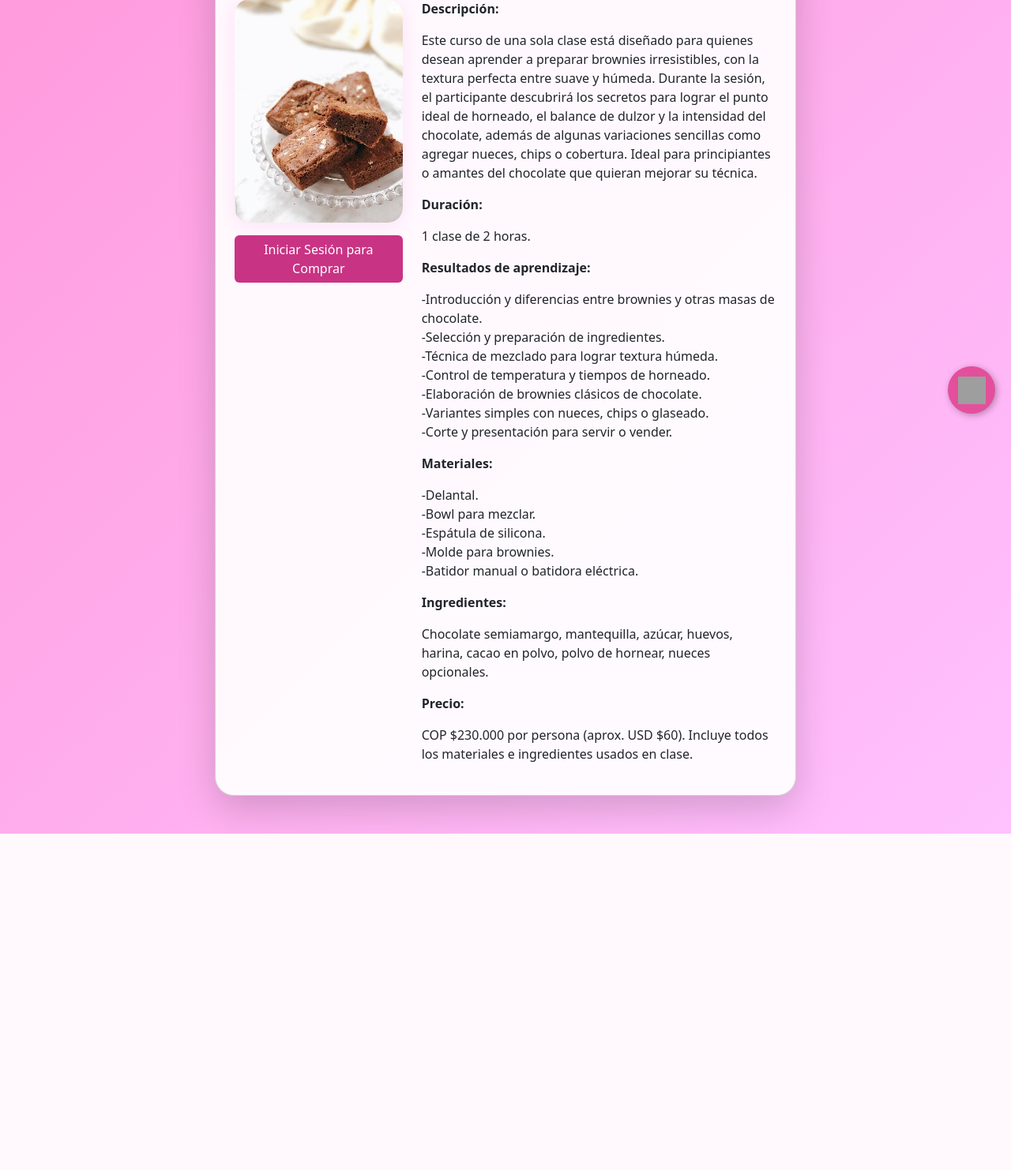
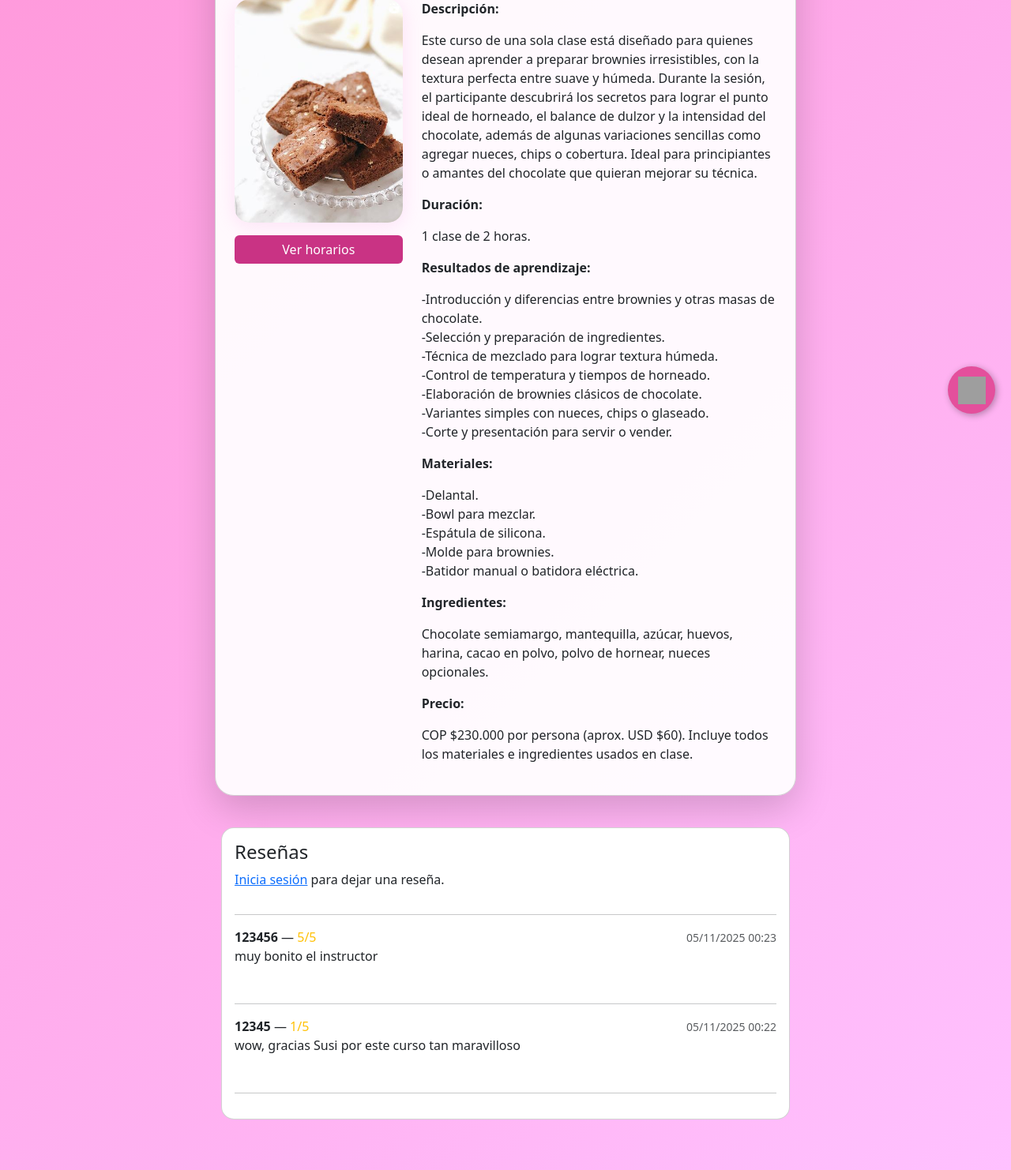
Before and after one commit to CSM-Coders/Souffle, a Django app: page /curso/2/ in a window 1280 px wide. Shown: the part 256-1738 px from the top of the page at 79% size. Before the commit the page ends 1312 px from the top, so only its background shows below. Run offline with Django 5.2, Linux system fonts and the light colour scheme; data comes from the database, SQL or seed files in the repository; both versions use the stored data as it was after the commit; grey boxes are pictures that could not be loaded.

Commit message:
agregar funcionalidades de los reviews

```diff
--- a/souffle/urls.py
+++ b/souffle/urls.py
@@ -32,6 +32,8 @@ urlpatterns = [
     path('home/', souffle.home, name='home'),
     path('signup/', souffle.signup_view, name='signup'),
     path('curso/<int:curso_id>/', souffle.curso_detail, name='curso_detail'),
+    path('curso/<int:curso_id>/review/add/', souffle.add_review, name='add_review'),
+    path('review/<int:review_id>/delete/', souffle.delete_review, name='delete_review'),
     path('favoritos/<int:curso_id>/', souffle.toggle_favorite, name='toggle_favorite'),
     path('estadisticas/', souffle.estadisticas, name='estadisticas'),
     path('comprar/<int:horario_id>/', souffle.comprar_curso, name='comprar_curso'),
--- /dev/null
+++ b/souffleApp/forms.py
@@ -0,0 +1,21 @@
+from django import forms
+
+# Convertir a ModelForm para Review
+from .models import Review
+
+class ReviewForm(forms.ModelForm):
+    class Meta:
+        model = Review
+        fields = ['content', 'rating']
+        widgets = {
+            'content': forms.Textarea(attrs={
+                'rows': 4,
+                'class': 'form-control',
+                'placeholder': 'Escribe tu reseña...'
+            }),
+            'rating': forms.Select(attrs={'class': 'form-select'}, choices=[('', 'Calificación (opcional)')] + [(i, str(i)) for i in range(1,6)])
+        }
+        labels = {
+            'content': '',
+            'rating': ''
+        }
--- a/souffleApp/models.py
+++ b/souffleApp/models.py
@@ -134,3 +134,18 @@ class Compra(models.Model):
         ordering = ['-fecha_compra']
         verbose_name = "Compra"
         verbose_name_plural = "Compras"
+
+# Nueva clase: Review
+class Review(models.Model):
+    curso = models.ForeignKey(SouffleApp, on_delete=models.CASCADE, related_name='reviews')
+    user = models.ForeignKey(User, on_delete=models.CASCADE, related_name='reviews')
+    content = models.TextField(max_length=2000)
+    rating = models.PositiveSmallIntegerField(null=True, blank=True)  # opcional 1-5
+    created_at = models.DateTimeField(auto_now_add=True)
+    updated_at = models.DateTimeField(auto_now=True)
+
+    class Meta:
+        ordering = ['-created_at']
+
+    def __str__(self):
+        return f"Review by {self.user.username} on {self.curso.title}"
--- a/souffleApp/templates/souffleApp/curso_detail.html
+++ b/souffleApp/templates/souffleApp/curso_detail.html
@@ -90,7 +90,7 @@
                                 {% endif %}
                             {% else %}
                                 <a href="{% url 'login' %}?next={{ request.get_full_path }}" class="btn btn-rosa w-100">
-                                    Iniciar Sesión para Comprar
+                                    Ver horarios
                                 </a>
                             {% endif %}
 
@@ -148,6 +148,55 @@
                 </div>
             </div>
         </div>
+
+    <!-- Sección de reseñas -->
+    <div class="container py-3">
+        <div class="row justify-content-center">
+            <div class="col-12 col-md-10 col-lg-8">
+                <div class="card p-3 mt-4" style="border-radius: 1rem;">
+                    <h4>Reseñas</h4>
+                    {% if user.is_authenticated %}
+                        <form method="post" action="{% url 'add_review' curso.id %}">
+                            {% csrf_token %}
+                            {{ review_form.content }}
+                            <div class="mt-2">
+                                {{ review_form.rating }}
+                            </div>
+                            <button type="submit" class="btn btn-rosa mt-2">Publicar reseña</button>
+                        </form>
+                    {% else %}
+                        <p><a href="{% url 'login' %}?next={{ request.get_full_path }}">Inicia sesión</a> para dejar una reseña.</p>
+                    {% endif %}
+
+                    <hr>
+                    {% if reviews %}
+                        {% for rev in reviews %}
+                            <div class="mb-3">
+                                <div class="d-flex justify-content-between">
+                                    <div>
+                                        <strong>{{ rev.user.username }}</strong>
+                                        {% if rev.rating %} — <span class="text-warning">{{ rev.rating }}/5</span>{% endif %}
+                                    </div>
+                                    <div>
+                                        <small class="text-muted">{{ rev.created_at|date:"d/m/Y H:i" }}</small>
+                                        {% if is_admin or rev.user == user %}
+                                            <form method="post" action="{% url 'delete_review' rev.id %}" style="display:inline;">
+                                                {% csrf_token %}
+                                                <button type="submit" class="btn btn-sm btn-outline-danger ms-2">Eliminar</button>
+                                            </form>
+                                         {% endif %}
+                                    </div>
+                                </div>
+                                <p class="mb-0">{{ rev.content|linebreaks }}</p>
+                            </div>
+                            <hr>
+                        {% endfor %}
+                    {% else %}
+                        <p class="text-muted">Aún no hay reseñas para este curso.</p>
+                    {% endif %}
+                </div>
+            </div>
+        </div>
     </div>
 <script src="https://cdn.jsdelivr.net/npm/bootstrap@5.3.7/dist/js/bootstrap.bundle.min.js" crossorigin="anonymous"></script>
 </body>
--- a/souffleApp/views.py
+++ b/souffleApp/views.py
@@ -5,6 +5,8 @@ from django.views.decorators.http import require_POST
 from django.utils.http import url_has_allowed_host_and_scheme
 from urllib.parse import urlencode
 from .models import SouffleApp, Favorite, Horario, Compra
+from .models import Review
+from .forms import ReviewForm
 from .decorators import admin_required, is_admin_user
 from django.contrib.auth.decorators import login_required
 from django.contrib import messages
@@ -186,14 +188,47 @@ def curso_detail(request, curso_id):
         favorite_ids = list(
             Favorite.objects.filter(user=request.user).values_list('curso_id', flat=True)
         )
+    # Obtener reseñas del curso
+    reviews = curso.reviews.select_related('user').all()
+    review_form = ReviewForm()
 
     context = {
         'curso': curso,
         'favorite_ids': favorite_ids,
         'horarios': horarios,
-        'is_admin': is_admin_user(request.user)
+        'is_admin': is_admin_user(request.user),
+        'reviews': reviews,
+        'review_form': review_form,
     }
     return render(request, 'souffleApp/curso_detail.html', context)
+
+@login_required
+@require_POST
+def add_review(request, curso_id):
+    curso = get_object_or_404(SouffleApp, id=curso_id)
+    form = ReviewForm(request.POST)
+    if form.is_valid():
+        review = form.save(commit=False)
+        review.user = request.user
+        review.curso = curso
+        review.save()
+        messages.success(request, 'Reseña añadida.')
+    else:
+        messages.error(request, 'No se pudo añadir la reseña. Verifica el contenido.')
+    return redirect('curso_detail', curso_id=curso.id)
+
+@login_required
+@require_POST
+def delete_review(request, review_id):
+    review = get_object_or_404(Review, id=review_id)
+    # Solo admin o autor pueden eliminar
+    if request.user.is_superuser or review.user == request.user:
+        curso_id = review.curso.id
+        review.delete()
+        messages.success(request, 'Reseña eliminada.')
+        return redirect('curso_detail', curso_id=curso_id)
+    messages.error(request, 'No tienes permiso para eliminar esta reseña.')
+    return redirect('curso_detail', curso_id=review.curso.id)
 
 
 @require_POST
```
Also changed, not shown: souffleApp/admin.py (+14 -1 lines), db.sqlite3, souffleApp/migrations/0011_review.py (added), souffleApp/migrations/0012_alter_review_options_rename_author_review_user_and_more.py (added), 1 other file.
